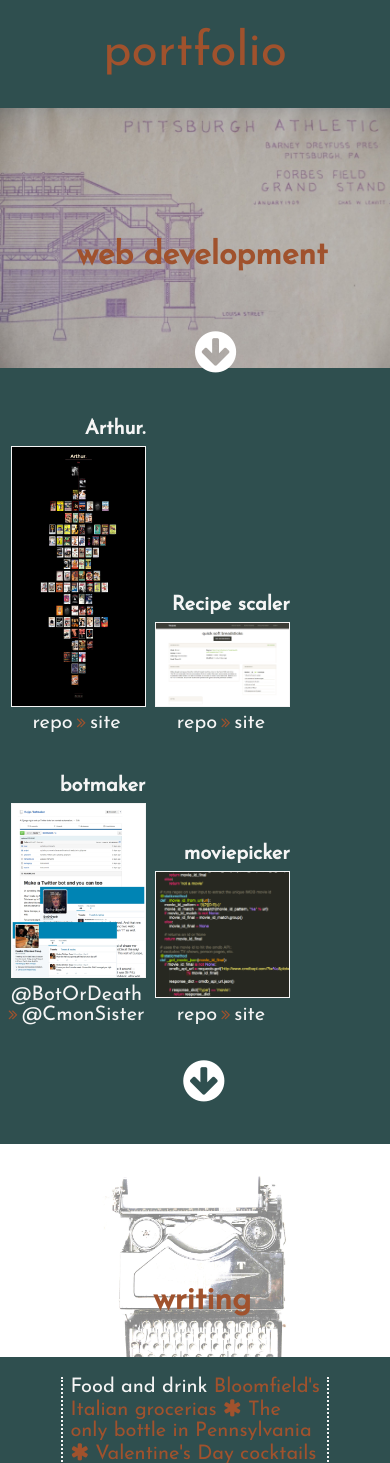
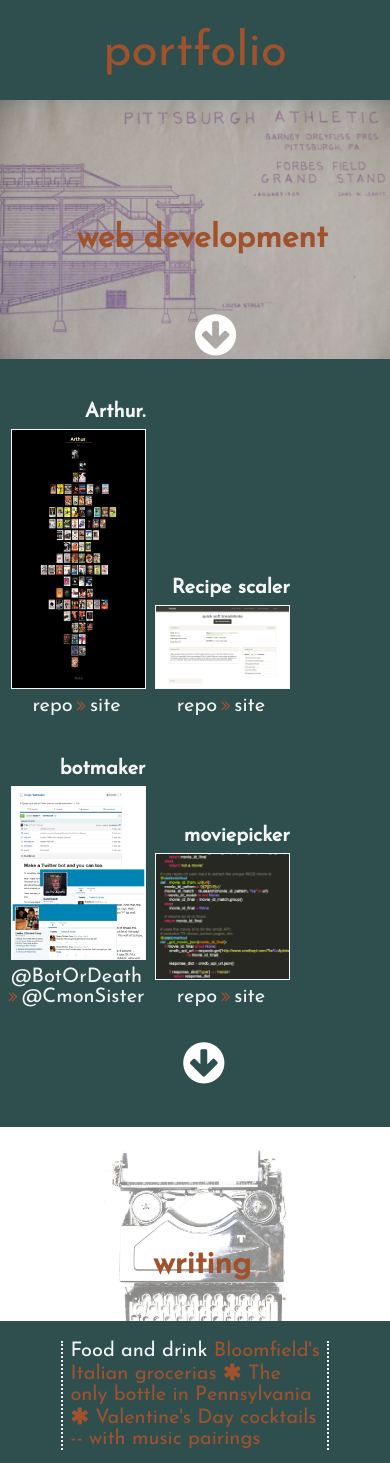
Before and after one commit to thejqs/portfolio, a Django app: page /portfolio/ in a window 390 px wide. Shown: the part 69-1532 px from the top of the page. Run offline with Django 3.2, Linux system fonts and the light colour scheme; some libraries are stand-ins or nearby versions; some web fonts are replaced.

Commit message:
tweak for small screens

```diff
--- a/main/static/css/portfolio.css
+++ b/main/static/css/portfolio.css
@@ -295,7 +295,7 @@ h3 {
         width: 100%;
         text-align: center;
         margin-left: 2%;
-        margin-top: 40%;
+        margin-top: 35%;
         margin-bottom: 0%;
     }
 
```
